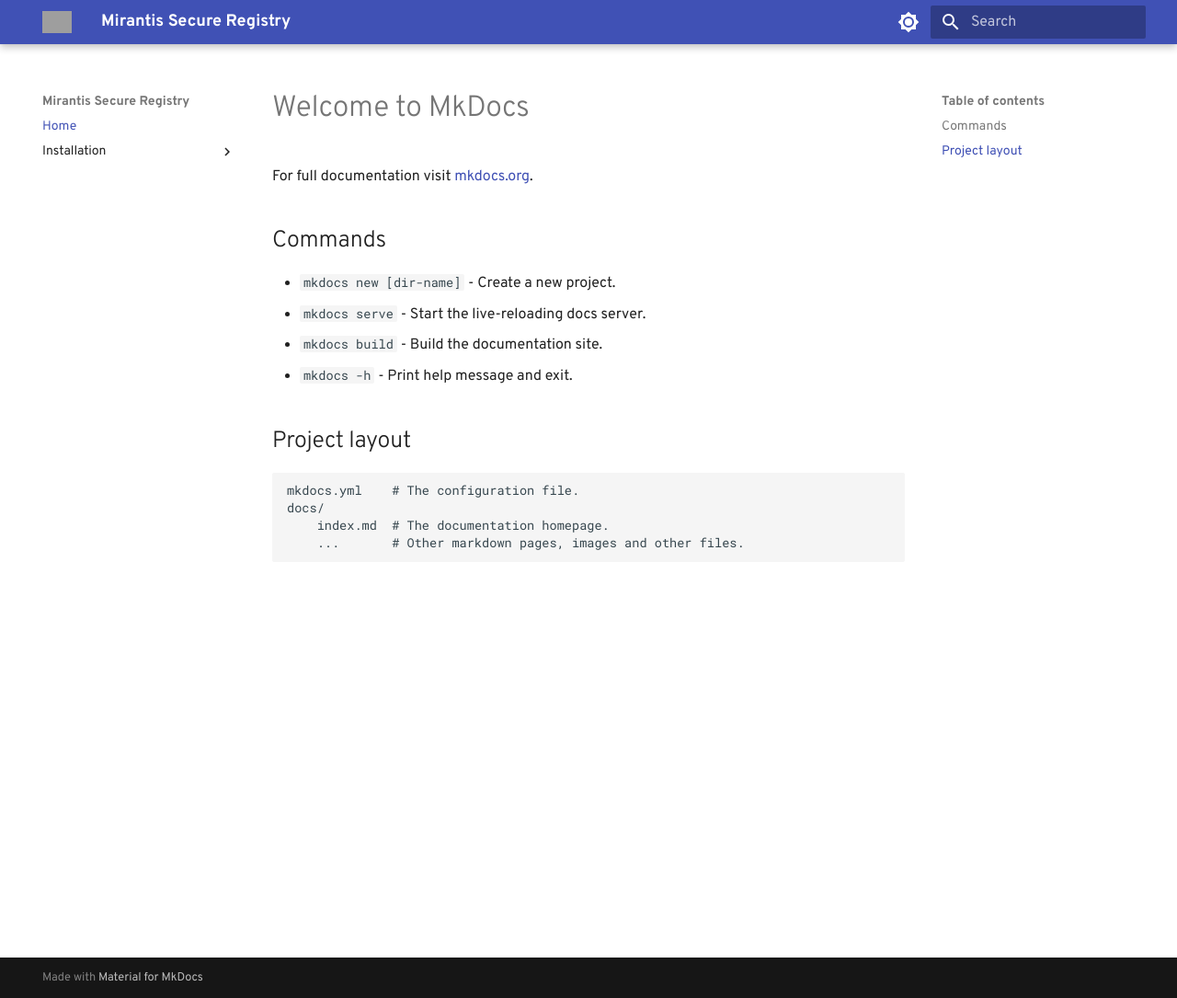
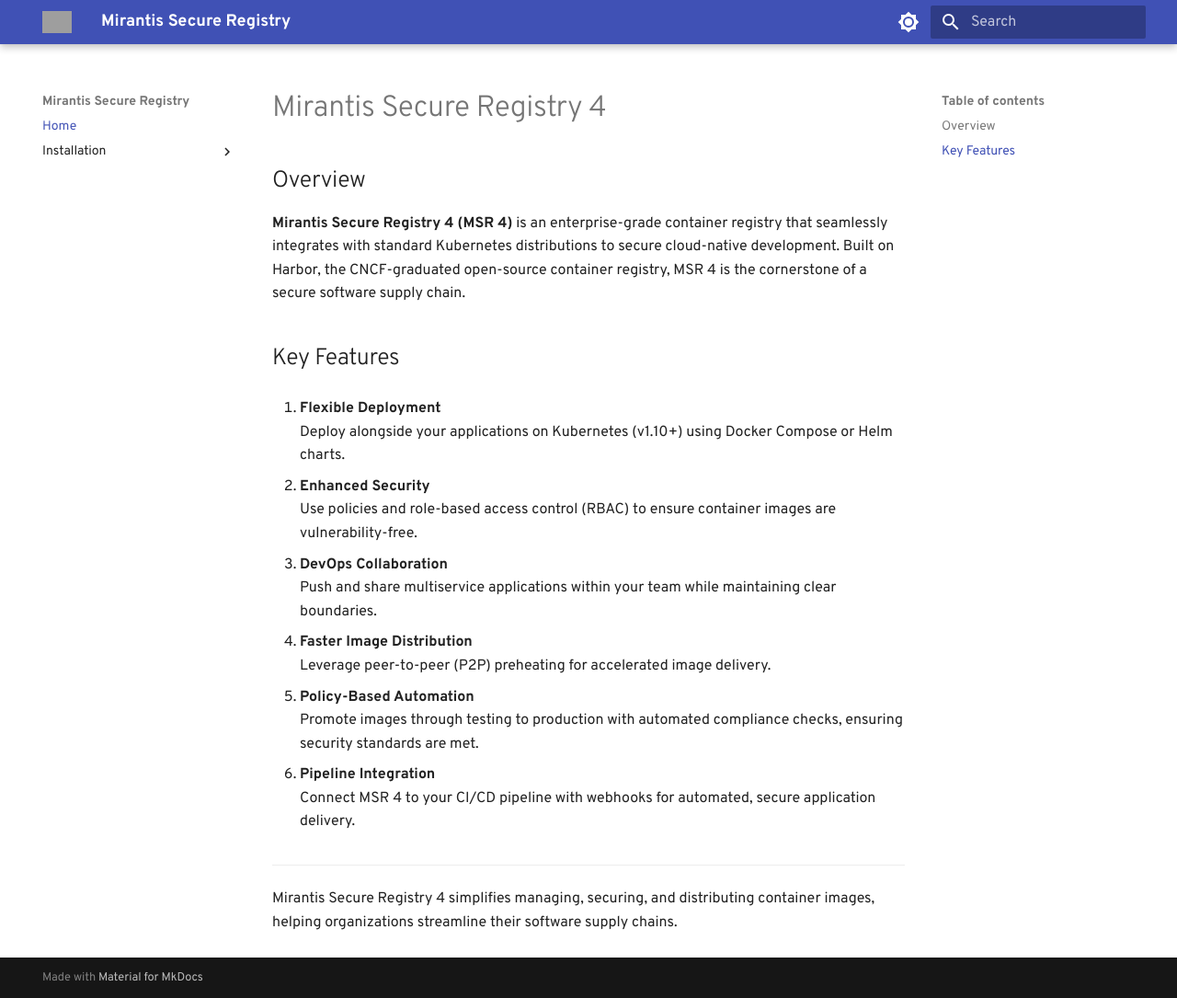
Before and after one commit to PrashantR40/msr-1, an MkDocs documentation site: the page built from docs/index.md, in a window 1280 px wide and 1085 px high. Shown: the whole window at 92% size. Built offline with MkDocs 1.6.1 and Material for MkDocs 9.7.7, drawn with Linux system fonts in a browser that asks for light colours; grey boxes are pictures that could not be loaded.

Commit message:
updated docs

```diff
--- a/docs/index.md
+++ b/docs/index.md
@@ -1,17 +1,29 @@
-# Welcome to MkDocs
+# Mirantis Secure Registry 4
 
-For full documentation visit [mkdocs.org](https://www.mkdocs.org).
+## Overview
 
-## Commands
+**Mirantis Secure Registry 4 (MSR 4)** is an enterprise-grade container registry that seamlessly integrates with standard Kubernetes distributions to secure cloud-native development. Built on Harbor, the CNCF-graduated open-source container registry, MSR 4 is the cornerstone of a secure software supply chain.
 
-* `mkdocs new [dir-name]` - Create a new project.
-* `mkdocs serve` - Start the live-reloading docs server.
-* `mkdocs build` - Build the documentation site.
-* `mkdocs -h` - Print help message and exit.
+## Key Features
 
-## Project layout
+1. **Flexible Deployment**
+   Deploy alongside your applications on Kubernetes (v1.10+) using Docker Compose or Helm charts.
 
-    mkdocs.yml    # The configuration file.
-    docs/
-        index.md  # The documentation homepage.
-        ...       # Other markdown pages, images and other files.
+2. **Enhanced Security**
+   Use policies and role-based access control (RBAC) to ensure container images are vulnerability-free.
+
+3. **DevOps Collaboration**
+   Push and share multiservice applications within your team while maintaining clear boundaries.
+
+4. **Faster Image Distribution**
+   Leverage peer-to-peer (P2P) preheating for accelerated image delivery.
+
+5. **Policy-Based Automation**
+   Promote images through testing to production with automated compliance checks, ensuring security standards are met.
+
+6. **Pipeline Integration**
+   Connect MSR 4 to your CI/CD pipeline with webhooks for automated, secure application delivery.
+
+---
+
+Mirantis Secure Registry 4 simplifies managing, securing, and distributing container images, helping organizations streamline their software supply chains.
```
